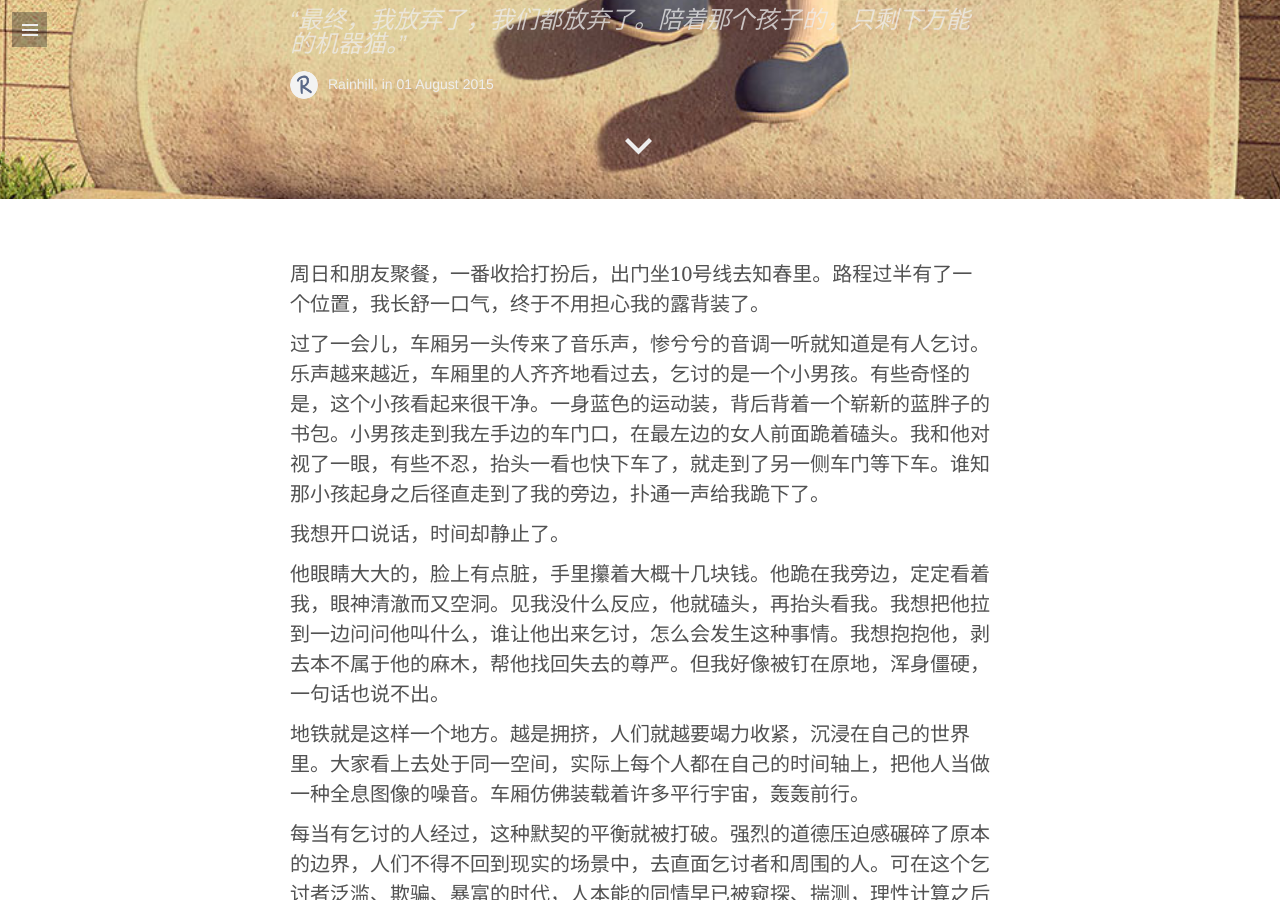
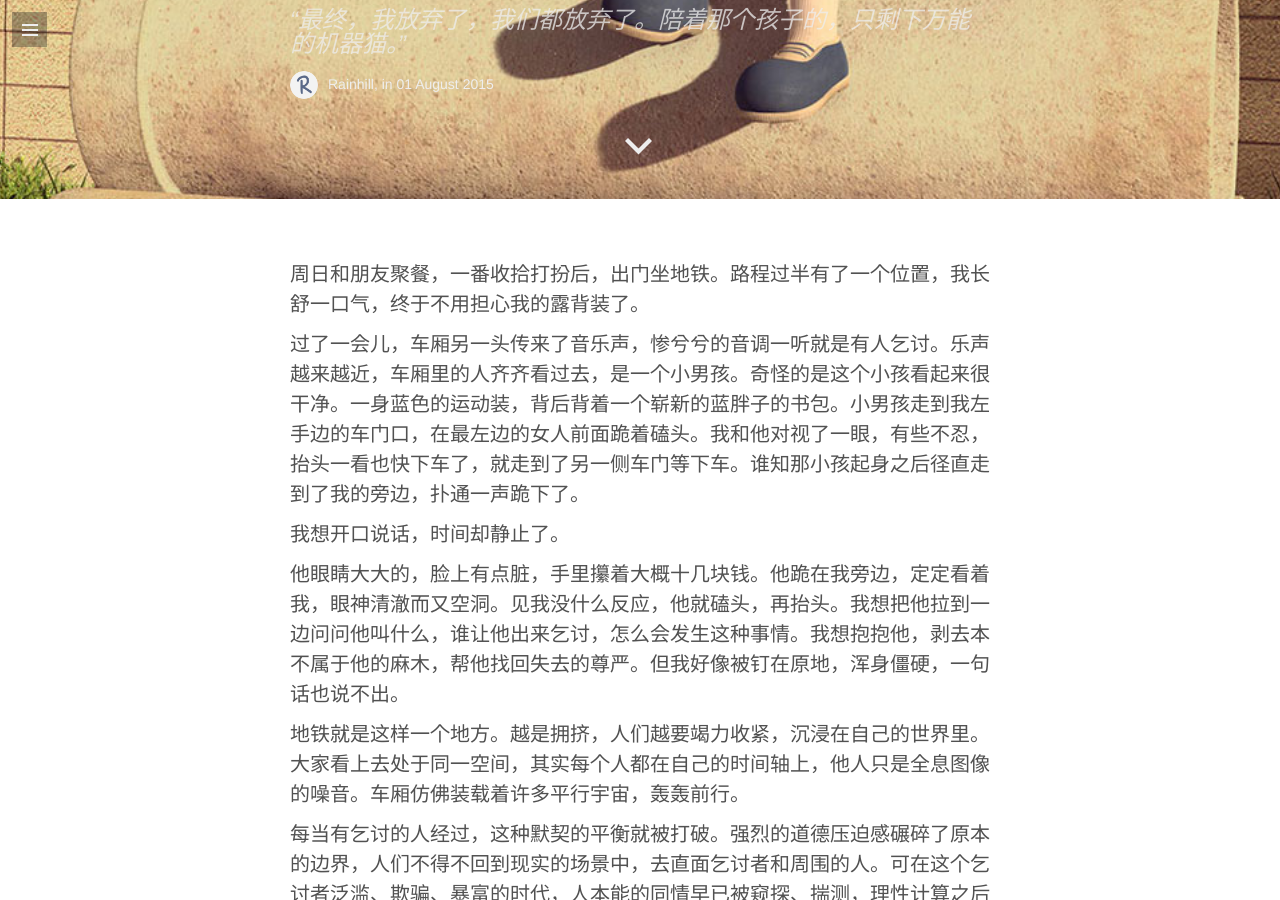
Before and after one commit to serena333/serena333.github.io, a Jekyll site: the page built from _posts/2015-08-01-sorry-to-you.md, in a window 1280 px wide and 900 px high, scrolled down 701 px. Built offline with Jekyll 4.4.1, drawn with Linux system fonts in a browser that asks for light colours; some web fonts are replaced; comment, search, counter and statistics services are not loaded; some of the changed text lies outside the part shown.

Commit message:
simplify

```diff
--- a/_posts/2015-08-01-sorry-to-you.md
+++ b/_posts/2015-08-01-sorry-to-you.md
@@ -8,31 +8,28 @@ video: false
 comments: true
 ---
 
-周日和朋友聚餐，一番收拾打扮后，出门坐10号线去知春里。路程过半有了一个位置，我长舒一口气，终于不用担心我的露背装了。
+周日和朋友聚餐，一番收拾打扮后，出门坐地铁。路程过半有了一个位置，我长舒一口气，终于不用担心我的露背装了。
 
-过了一会儿，车厢另一头传来了音乐声，惨兮兮的音调一听就知道是有人乞讨。乐声越来越近，车厢里的人齐齐地看过去，乞讨的是一个小男孩。有些奇怪的是，这个小孩看起来很干净。一身蓝色的运动装，背后背着一个崭新的蓝胖子的书包。小男孩走到我左手边的车门口，在最左边的女人前面跪着磕头。我和他对视了一眼，有些不忍，抬头一看也快下车了，就走到了另一侧车门等下车。谁知那小孩起身之后径直走到了我的旁边，扑通一声给我跪下了。
+过了一会儿，车厢另一头传来了音乐声，惨兮兮的音调一听就是有人乞讨。乐声越来越近，车厢里的人齐齐看过去，是一个小男孩。奇怪的是这个小孩看起来很干净。一身蓝色的运动装，背后背着一个崭新的蓝胖子的书包。小男孩走到我左手边的车门口，在最左边的女人前面跪着磕头。我和他对视了一眼，有些不忍，抬头一看也快下车了，就走到了另一侧车门等下车。谁知那小孩起身之后径直走到了我的旁边，扑通一声跪下了。
 
 我想开口说话，时间却静止了。
 
+他眼睛大大的，脸上有点脏，手里攥着大概十几块钱。他跪在我旁边，定定看着我，眼神清澈而又空洞。见我没什么反应，他就磕头，再抬头。我想把他拉到一边问问他叫什么，谁让他出来乞讨，怎么会发生这种事情。我想抱抱他，剥去本不属于他的麻木，帮他找回失去的尊严。但我好像被钉在原地，浑身僵硬，一句话也说不出。
 
-
-他眼睛大大的，脸上有点脏，手里攥着大概十几块钱。他跪在我旁边，定定看着我，眼神清澈而又空洞。见我没什么反应，他就磕头，再抬头看我。我想把他拉到一边问问他叫什么，谁让他出来乞讨，怎么会发生这种事情。我想抱抱他，剥去本不属于他的麻木，帮他找回失去的尊严。但我好像被钉在原地，浑身僵硬，一句话也说不出。
-
-地铁就是这样一个地方。越是拥挤，人们就越要竭力收紧，沉浸在自己的世界里。大家看上去处于同一空间，实际上每个人都在自己的时间轴上，把他人当做一种全息图像的噪音。车厢仿佛装载着许多平行宇宙，轰轰前行。
+地铁就是这样一个地方。越是拥挤，人们越要竭力收紧，沉浸在自己的世界里。大家看上去处于同一空间，其实每个人都在自己的时间轴上，他人只是全息图像的噪音。车厢仿佛装载着许多平行宇宙，轰轰前行。
 
 每当有乞讨的人经过，这种默契的平衡就被打破。强烈的道德压迫感碾碎了原本的边界，人们不得不回到现实的场景中，去直面乞讨者和周围的人。可在这个乞讨者泛滥、欺骗、暴富的时代，人本能的同情早已被窥探、揣测，理性计算之后的心安理得，自以为看透真相的优越兴奋，抑或只是一种无力感所冲淡。而我现在，就站在这窥探揣测的中心。
 
-我只好看着他，好像能从他眼睛里找出什么线索，但我失败了。他的眼神毫无畏惧，反倒是我无法直视他。“你真的能改变什么吗？”心里小小的声音说。我别过脸去，给我的懦弱重新穿上冷漠的铠甲。
+我只好看着他，好像能从他眼睛里找出什么线索，但我失败了。他的眼神毫无畏惧，反倒是我无法直视他。「你真的能改变什么吗？」心里小小的声音说。我别过脸去，给我的懦弱重新穿上冷漠的铠甲。
 
 地铁到站了，不是我要下的那一站。我真想冲出去透透气。可我对这孩子还是一无所知，我不能就这么逃走。
 
-
 高中的时候，有一次有个小孩跑到我们教室里来乞讨。举的牌子上面写着自己一家人是汶川地震的灾民如何如何。汶川地震？都过了多久了。他从教室门口进来，走完一个过道，又绕到另一个过道。我坐在教室的最里面，他离我越来越近，我心跳也越来越快。等他走到我旁边，我一把抓住他，问他的名字，为什么到这里来讨钱。他乖乖回答我了，可是我一个字也没听懂，只好把他送出去。最后他好像跑掉了。
 
-眼前这个背着蓝胖子书包的小男孩知道我不会掏钱了，就走到了下一个门口，再一次跪下。他跪坐在脚上，“磕头”这个动作对他只是把整个背弯着往前深深一送。他看了一眼那个人，也东张西望地走神，又起身。好像还是没有什么收获。
+眼前这个背着蓝胖子书包的小男孩知道我不会掏钱了，换一个人再次跪下。他坐在脚上，「磕头」这个动作对他只是把整个背弯着往前深深一送。他看了一眼那个人，也东张西望地走神，又起身。好像还是没有什么收获。
 
-我一直望着他，心里揪着，不知道要不要上前去。就在这时，地铁到站了，我还是下了车。原来这节车厢离车头很近了，我又希望他刚好和我一起下车！可是地铁门只是空空地开着，像是一个没有答案的回答。
+我一直望着他，心里揪着，不知道要不要上前去。这时，地铁到站了，我还是下了车。原来这节车厢离车头很近了，我又希望他刚好和我一起下车！可是地铁门只是空空地开着。
 
-站在扶梯下面，我呆呆望着那两节车厢，忽然发现就在旁边一节车厢的门口，站着一个慈眉善目的尼姑。
+站在扶梯下面，我呆呆望着那两节车厢。在旁边一节车厢的门口，站着一个慈眉善目的尼姑。
 
 地铁开动了。
```
